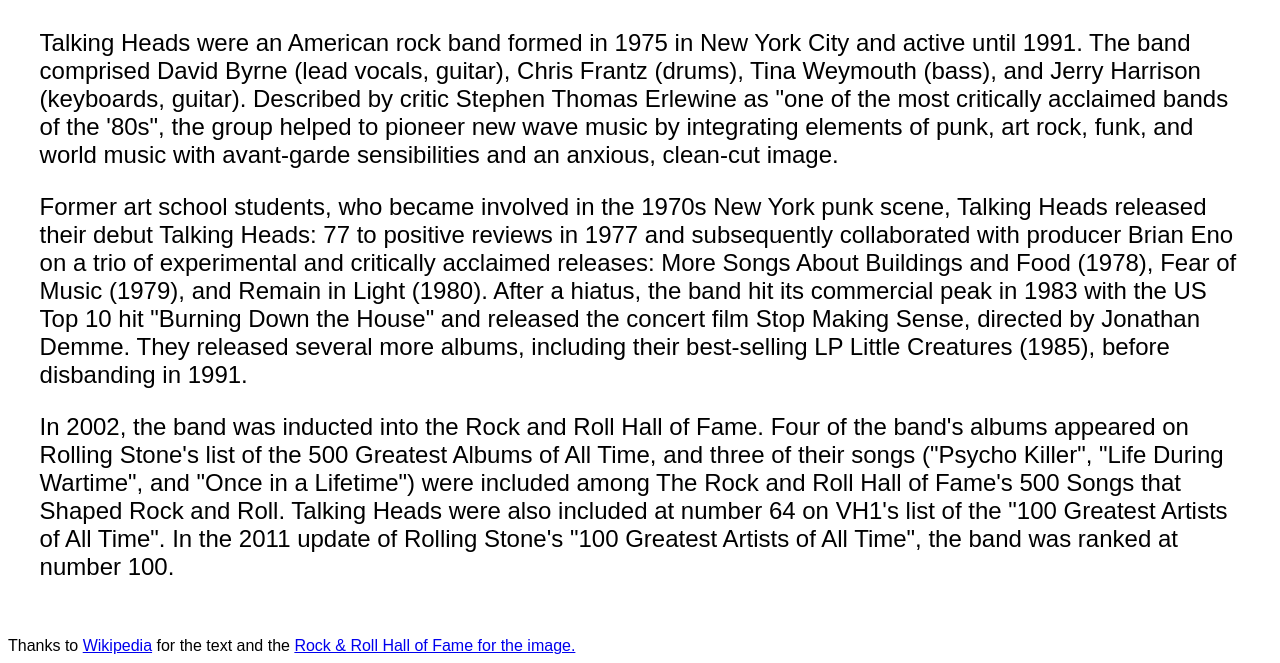
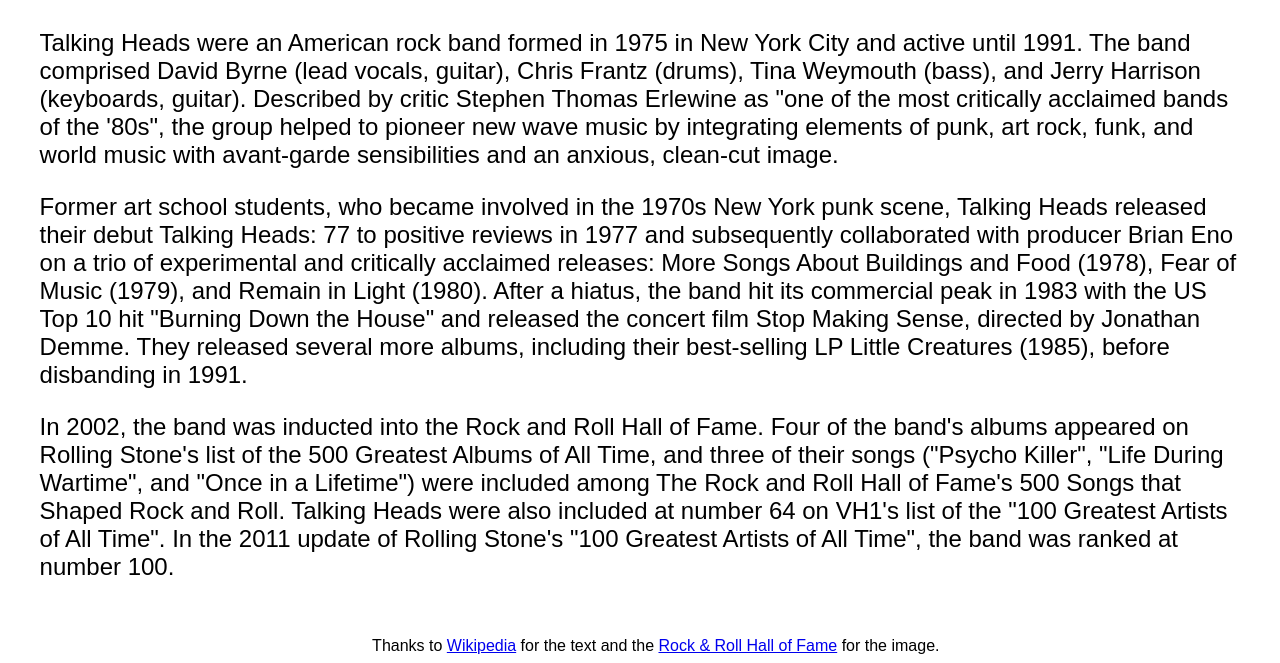
Before and after one commit to kgdiem/tribute-page, a plain HTML site: page index.html in a window 1280 px wide. Shown: the part 1058-1721 px from the top of the page. Drawn offline with Linux system fonts and the light colour scheme; a web font is replaced by a local one.

Commit message:
fix a tag in footer

```diff
--- a/index.html
+++ b/index.html
@@ -26,7 +26,7 @@
         </section>
 
         <footer>
-            Thanks to <a href="https://en.wikipedia.org/wiki/Talking_Heads">Wikipedia</a> for the text and the <a href="https://www.rockhall.com/">Rock & Roll Hall of Fame for the image.</a>
+            Thanks to <a href="https://en.wikipedia.org/wiki/Talking_Heads">Wikipedia</a> for the text and the <a href="https://www.rockhall.com/">Rock & Roll Hall of Fame</a> for the image.
             <script src="resources/js/index.js"></script>
         </footer>
     </body>
--- a/resources/css/index.css
+++ b/resources/css/index.css
@@ -27,6 +27,11 @@
     margin-top: 0;
 }
 
+footer{
+    padding-left: 2.5%;
+    text-align: center;
+}
+
 @media screen and (max-width: 450px){
     #header h1{
         font-size: 4em;
```
